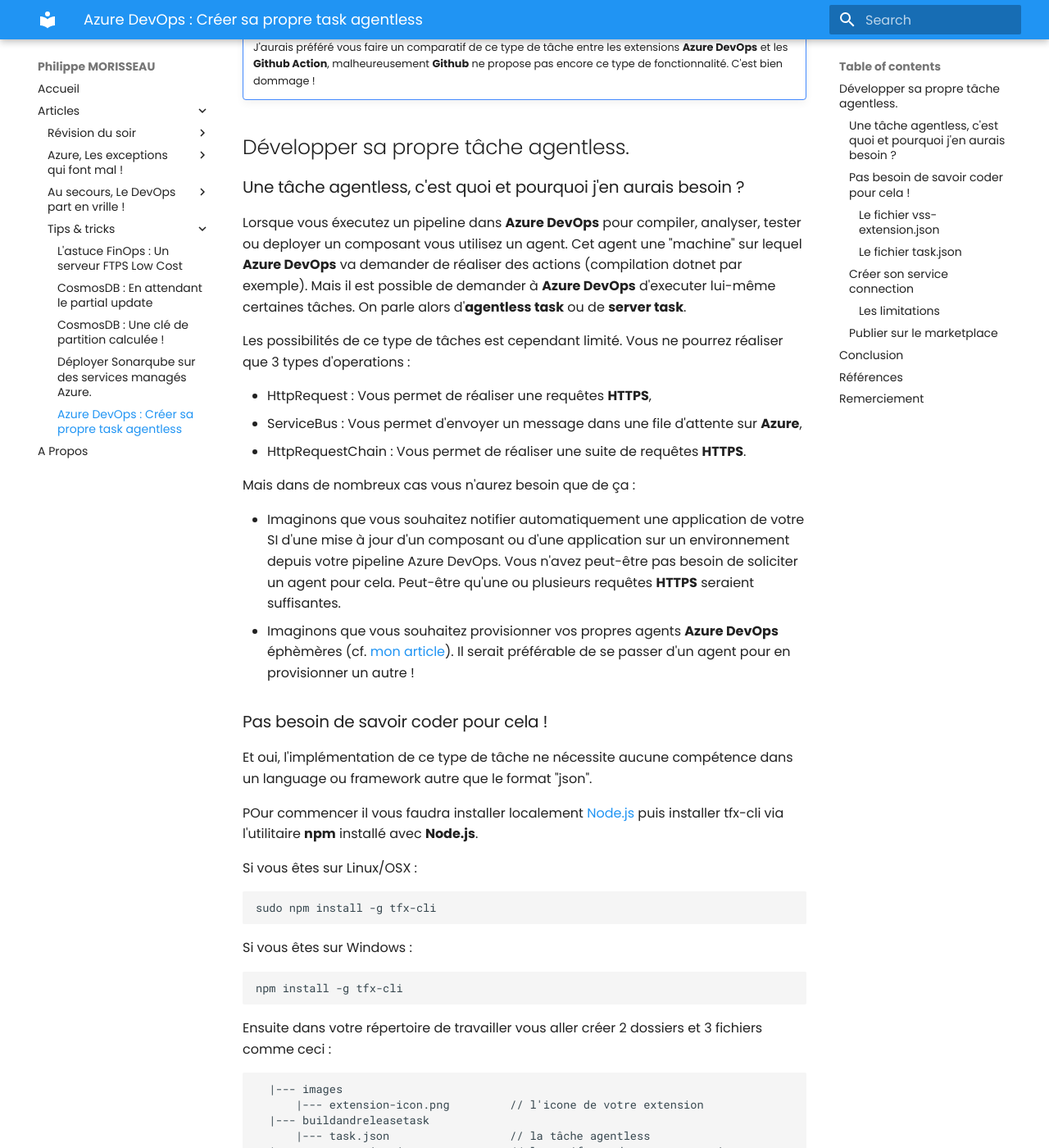
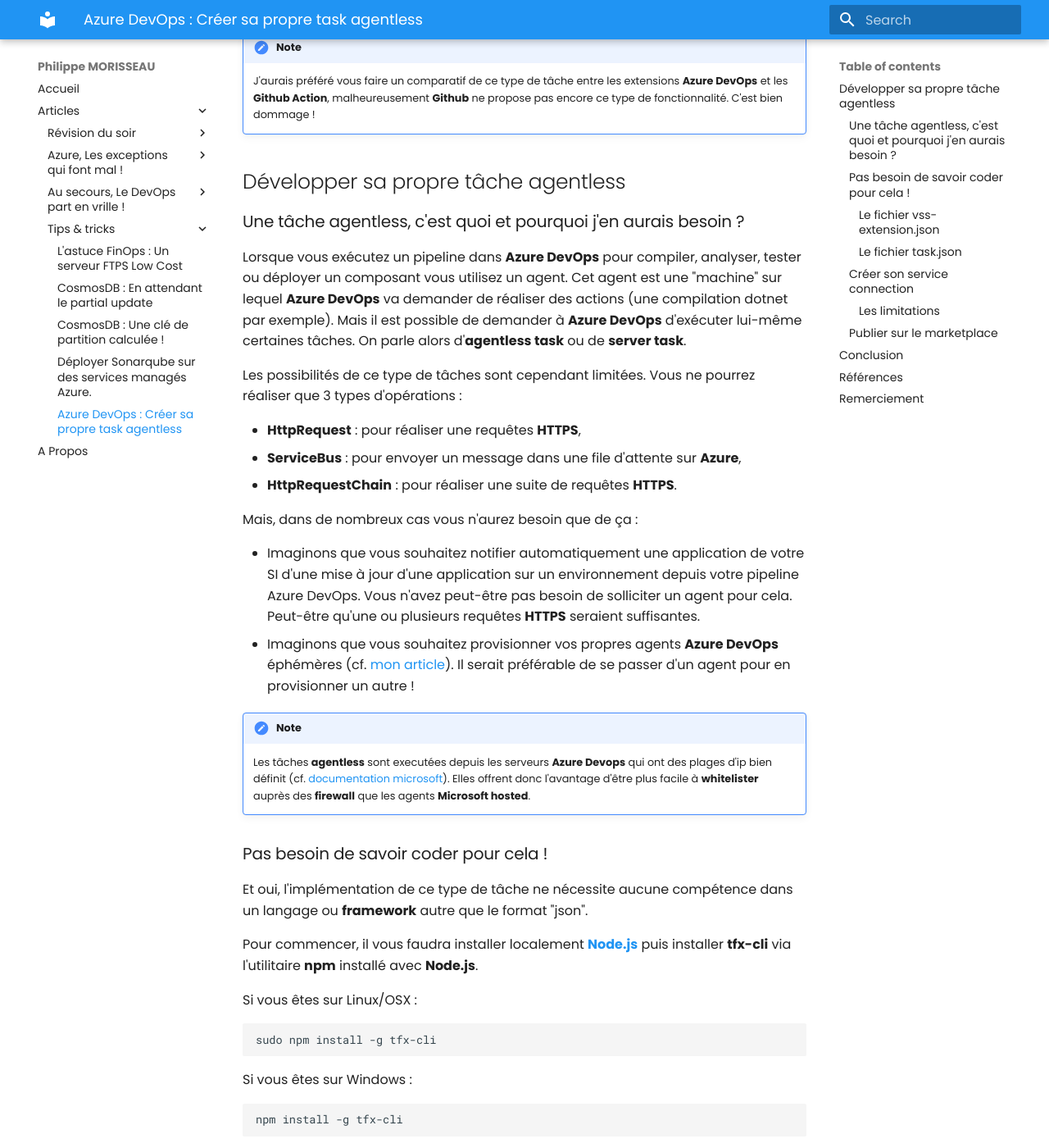
Before and after one commit to Ineaweb/Blog, an MkDocs documentation site: the page built from docs/articles/tips/05.azuredevops.extension.agentless.md, in a window 1280 px wide and 1400 px high, scrolled down 711 px. Shown: the whole window at 82% size. Built offline with MkDocs 1.6.1 and Material for MkDocs 9.7.7, drawn with Linux system fonts in a browser that asks for light colours; old or Windows-style settings are respelled for this version of MkDocs; some of the changed text lies outside the part shown.

Commit message:
fix: relecture PMO

````diff
--- a/docs/articles/tips/05.azuredevops.extension.agentless.md
+++ b/docs/articles/tips/05.azuredevops.extension.agentless.md
@@ -6,43 +6,46 @@
 date: 2021-12-14
 ---
 
-Cela fait maintenant des années que j'utilise quotidiennement **Azure DevOps**. J'ai pu connaitre sa version **OnPremise** nommée **Team Foundation Server**, puis sa première version **SaaS** nommée **Visual Studio Team Services**.
-Vous ne le savez peut-être pas, mais il est possible d'étendre les fonctionnalitées d'**Azure DevOps** au travers d'extensions.
-Ces extensions vont vous permettre de pouvoir étendre les capacité d'Azure devOps pour répondre à vos enjeux de productivité.
-Vous allez pouvoir étendre vos **boards** Azure, la gestion des **repositories** Azure, vos pipelines de **CI/CD**, ...
+Cela fait maintenant des années que j'utilise quotidiennement **Azure DevOps**. J'ai pu connaitre sa version **On-Premise** nommée **Team Foundation Server**, puis sa première version **SaaS** nommée **Visual Studio Team Services**.
 
-Le marketplace d'Azure DevOps propose déjà de nombreuses extensions, mais il est possible que vous ne trouviez pas votre bonheur. Dans ce cas, vous pouvez vous même développer vos propres extensions.
+Vous ne le savez peut-être pas, mais il est possible d'étendre les fonctionnalités d'**Azure DevOps** au travers d'extensions. Ces extensions vont vous permettre d' étendre les capacités d'**Azure DevOps** pour répondre à vos enjeux de productivité.
+Vous allez pouvoir "customiser" vos **boards** Azure, la gestion des **repositories** Azure, vos pipelines de **CI/CD**, ...
+
+Le **marketplace** d'**Azure DevOps** propose déjà de nombreuses extensions. Mais il est possible que vous ne trouviez pas votre bonheur. Dans ce cas, vous pouvez vous même développer vos propres extensions.
 
 !!! note
-    Les possibilités d'extensions sont énormes mais sont malheuresuement très peu documenté. L'article [Azure DevOps extensibility points](https://docs.microsoft.com/en-us/previous-versions/azure/devops/extend/reference/targets/overview) liste en partie les extensions possibles.
+    Les possibilités d'extensions sont énormes mais sont malheureusement très peu documentées. L'article [Azure DevOps extensibility points](https://docs.microsoft.com/en-us/previous-versions/azure/devops/extend/reference/targets/overview) liste en partie les extensions possibles.
 
 Je vous propose dans cet article d'étendre les capacités de vos pipelines de **CI/CD** avec une **agentless task** ou **server task**.
 
 !!! note
     J'aurais préféré vous faire un comparatif de ce type de tâche entre les extensions **Azure DevOps** et les **Github Action**, malheureusement **Github** ne propose pas encore ce type de fonctionnalité. C'est bien dommage !
 
-## Développer sa propre tâche agentless.
+## Développer sa propre tâche agentless
 
 ### Une tâche agentless, c'est quoi et pourquoi j'en aurais besoin ?
 
-Lorsque vous éxecutez un pipeline dans **Azure DevOps** pour compiler, analyser, tester ou deployer un composant vous utilisez un agent. Cet agent une "machine" sur lequel **Azure DevOps** va demander de réaliser des actions (compilation dotnet par exemple). Mais il est possible de demander à **Azure DevOps** d'executer lui-même certaines tâches. On parle alors d'**agentless task** ou de **server task**.
+Lorsque vous exécutez un pipeline dans **Azure DevOps** pour compiler, analyser, tester ou déployer un composant vous utilisez un agent. Cet agent est une "machine" sur lequel **Azure DevOps** va demander de réaliser des actions (une compilation dotnet par exemple). Mais il est possible de demander à **Azure DevOps** d'exécuter lui-même certaines tâches. On parle alors d'**agentless task** ou de **server task**.
 
-Les possibilités de ce type de tâches est cependant limité. Vous ne pourrez réaliser que 3 types d'operations :
+Les possibilités de ce type de tâches sont cependant limitées. Vous ne pourrez réaliser que 3 types d'opérations :
 
-- HttpRequest : Vous permet de réaliser une requêtes **HTTPS**,
-- ServiceBus : Vous permet d'envoyer un message dans une file d'attente sur **Azure**,
-- HttpRequestChain : Vous permet de réaliser une suite de requêtes **HTTPS**.
+- **HttpRequest** : pour réaliser une requêtes **HTTPS**,
+- **ServiceBus** : pour envoyer un message dans une file d'attente sur **Azure**,
+- **HttpRequestChain** : pour réaliser une suite de requêtes **HTTPS**.
 
-Mais dans de nombreux cas vous n'aurez besoin que de ça :
+Mais, dans de nombreux cas vous n'aurez besoin que de ça :
 
-- Imaginons que vous souhaitez notifier automatiquement une application de votre SI d'une mise à jour d'un composant ou d'une application sur un environnement depuis votre pipeline Azure DevOps. Vous n'avez peut-être pas besoin de soliciter un agent pour cela. Peut-être qu'une ou plusieurs requêtes **HTTPS** seraient suffisantes.
-- Imaginons que vous souhaitez provisionner vos propres agents **Azure DevOps** éphèmères (cf. [mon article](../classroom/02.azureClassroom.batch.md)). Il serait préférable de se passer d'un agent pour en provisionner un autre !
+- Imaginons que vous souhaitez notifier automatiquement une application de votre SI d'une mise à jour d'une application sur un environnement depuis votre pipeline Azure DevOps. Vous n'avez peut-être pas besoin de solliciter un agent pour cela. Peut-être qu'une ou plusieurs requêtes **HTTPS** seraient suffisantes.
+- Imaginons que vous souhaitez provisionner vos propres agents **Azure DevOps** éphémères (cf. [mon article](../classroom/02.azureClassroom.batch.md)). Il serait préférable de se passer d'un agent pour en provisionner un autre !
+
+!!! note
+    Les tâches **agentless** sont executées depuis les serveurs **Azure Devops** qui ont des plages d'ip bien définit (cf. [documentation microsoft](https://docs.microsoft.com/fr-fr/azure/devops/organizations/security/allow-list-ip-url?view=azure-devops&tabs=IP-V4#inbound-connections)). Elles offrent donc l'avantage d'être plus facile à **whitelister** auprès des **firewall** que les agents **Microsoft hosted**.
 
 ### Pas besoin de savoir coder pour cela !
 
-Et oui, l'implémentation de ce type de tâche ne nécessite aucune compétence dans un language ou framework autre que le format "json".
+Et oui, l'implémentation de ce type de tâche ne nécessite aucune compétence dans un langage ou **framework** autre que le format "json".
 
-POur commencer il vous faudra installer localement [Node.js](https://nodejs.org/en/) puis installer tfx-cli via l'utilitaire **npm** installé avec **Node.js**.
+Pour commencer, il vous faudra installer localement **[Node.js](https://nodejs.org/en/)** puis installer **tfx-cli** via l'utilitaire **npm** installé avec **Node.js**.
 
 Si vous êtes sur Linux/OSX :
 
@@ -56,29 +59,29 @@
 npm install -g tfx-cli
 ```
 
-Ensuite dans votre répertoire de travailler vous aller créer 2 dossiers et 3 fichiers comme ceci :
+Ensuite dans votre répertoire de travaille, vous allez créer 2 dossiers et 3 fichiers comme ceci :
 
 ```
   |--- images
-      |--- extension-icon.png         // l'icone de votre extension
+      |--- extension-icon.png         // l'icône de votre extension
   |--- buildandreleasetask
       |--- task.json                  // la tâche agentless
   |--- vss-extension.json             // le manifeste de votre extension
 ```
 
 !!! warning
-    L'icone de votre extension doit être au format **PNG** et respecté une dimension bien précise : 128x128 pixels. En dehors de cela, vous être complètement libre.
+    L'icône de votre extension doit être au format **PNG** et respecter une dimension bien précise : 128x128 pixels. En dehors de cela, vous être complètement libre.
 
 !!! note
-    Il n'est pas obligatoire de respecter les noms des dossiers et des fichiers, mais pour plus de compréhension, je conseille de respecter une nomenclature proche de celle-ci.
+    Il n'est pas obligatoire de respecter les noms des dossiers et des fichiers. Mais pour plus de compréhension, je conseille de respecter une nomenclature proche de celle-ci.
 
-Commençons par l'implémentation de notre manifeste.
+Commençons par l'implémentation du manifeste.
 
 #### Le fichier vss-extension.json
 
-Le fichier manifeste est un descriptif de votre extension. Votre extension pouvant contenir plusieurs éléments, ce fichier va permettre de les lister et de préciser quelques informations obligatoires pour être sur le **marketplace Azure Devops**.
+Le fichier manifeste est un descriptif de l'extension. L'extension pouvant contenir plusieurs éléments, ce fichier va permettre de les lister et de préciser quelques informations obligatoires pour être sur le **marketplace Azure Devops**.
 
-Ci-dessous un exemple de manifest :
+Ci-dessous un exemple de manifeste :
 
 ```json
 {
@@ -119,29 +122,29 @@
 
 Ce qu'il est important de retenir à propos des différents attributs :
 
-- **id**, doit être constant au fil des évolutions de votre extension. C'est lui qui permet d'identifier de façon unique votre extension,
-- **version**, doit toujours être incrémenté avant d'être publié sur le marketplace,
-- **public**, permet de rendre publique ou non votre extension. Une version publique de votre extension le restera même si ultérieurement vous la repassé en privée,
-- **files**, doit lister tous les dossier qui devront être intégré dans votre extension,
+- **id** : doit être constant au fil des évolutions de l'extension. C'est lui qui permet d'identifier de façon unique l'extension,
+- **version** : doit toujours être incrémenté avant d'être publié sur le **marketplace**,
+- **public** : permet de rendre publique ou non l'extension. Une version publique de l'extension le restera même si ultérieurement vous la repassez en privée,
+- **files** : doit lister tous les dossiers qui devront être intégré dans l'extension,
 - **contribution** :
 
-  - **id** est un identifiant unique et doit correspondre au nom de la tâche (attribut **name** dans le fichier **task.json**),
-  - **type**, doit être "ms.vss-distributed-task.task" dans le cas d'une **agentless task**,
-  - **targets**, doit contenir "ms.vss-distributed-task.tasks" dans le cas d'une **agentless task**,
+  - **id** : est un identifiant unique et doit correspondre au nom de la tâche (attribut **name** dans le fichier **task.json**),
+  - **type** : doit être "ms.vss-distributed-task.task" dans le cas d'une **agentless task**,
+  - **targets** : doit contenir "ms.vss-distributed-task.tasks" dans le cas d'une **agentless task**,
   - **properties** :
 
-    - **name** doit correspondre au dossier contenant le fichier **task.json**.
+    - **name** : doit correspondre au dossier contenant le fichier **task.json**.
 
 
 !!! note
-    Microsoft met à disposition une documentation détaillé [ici](https://docs.microsoft.com/fr-fr/azure/devops/extend/develop/manifest?view=azure-devops)
+    Microsoft met à disposition une documentation détaillée [ici](https://docs.microsoft.com/fr-fr/azure/devops/extend/develop/manifest?view=azure-devops)
 
-Passons maintenant à l'implémentation de notre tâche.
+Passons maintenant à l'implémentation de la tâche.
 
 #### Le fichier task.json
 
-Imaginons que nous souhaitons réaliser une tâche permettant d'envoyer des message dans une storage queue.
-Voici ce que pourrais donner notre fichier **task.json** :
+Imaginons que nous souhaitons réaliser une tâche permettant d'envoyer des messages dans une **storage queue**.
+Voici ce que pourrait donner le fichier **task.json** :
 
 ```json
 {
@@ -205,16 +208,16 @@
 
 Ce qu'il est important de retenir c'est que :
 
-- l'attribut **id** doit être unique et constant au fil des évolution de votre tâche,
-- l'attribut **mane** doit correspondre à un **id** du noeud **contributions** dans le fichier **vss-extension.json**,
+- l'attribut **id** doit être unique et constant au fil des évolutions de la tâche,
+- l'attribut **mane** doit correspondre à un **id** du nœud **contributions** dans le fichier **vss-extension.json**,
 - l'attribut **runsOn** doit contenir **Server** et/ou **ServerGate** pour être considéré comme une tâche **agentless**,
-- le noeud **inputs** doit contenir tous les paramètres de votre tâches,
-- le noeud **execution** doit contenir la commande **agentless** à executer.
+- le nœud **inputs** doit contenir tous les paramètres de la tâches,
+- le nœud **execution** doit contenir la commande **agentless** à executer.
 
 !!! note
     Le schéma complet est disponible [ici](https://raw.githubusercontent.com/Microsoft/azure-pipelines-task-lib/master/tasks.schema.json)
 
-Notre exemple ci-dessus une fois déployé dans **Azure DevOps** va nous mettre a disposition une nouvelle tâche qui va ressembler dans un pipeline classique à cela :
+Notre exemple ci-dessus, une fois déployé dans **Azure DevOps** va mettre à disposition une nouvelle tâche qui dans un pipeline classique ressemblera à cela :
 
 ![wiziwig](../../img/tipsandtricks.05.agentless.001.png)
 
@@ -229,13 +232,15 @@
     storageAccountSasToken: '?sv=2019-02-02&st=2021-12-12T10%3A51%3A39Z&se=2022-12-13T10%3A51%3A00Z&sp=raup&sig=JTDK%2BDc16YpMtGTKkoqtLw1QVDOL7mnzTxOGEKwvWtY%3D'
 ```
 
-Le souci, c'est que l'on est obligé de rensseigner dans notre pipeline des données sensibles comme l'url ou la clé d'accès à notre api. Ce qui peut-être une faille de sécurité.
+Cependant, on est obligé de renseigner dans notre pipeline des données sensibles comme l'url ou la clé d'accès à notre api. Cela peut être considéré comme une faille de sécurité.
 
 Pas de souci, on peut aussi créer ses propres **service connections**.
 
 ### Créer son service connection
 
-Tout d'abord, il va falloir modifier le fichier manifeste (vss-extension.json) pour déclarer le nouveau type de **service connection**. Dans le noeud **contributions** on va rajouter :
+Tout d'abord, il va falloir modifier le fichier manifeste (vss-extension.json) pour déclarer le nouveau type de **service connection**.
+
+Dans le nœud **contributions**, on va rajouter :
 
 ```json
         {
@@ -296,29 +301,29 @@
 
 Ce qu'il est important de retenir à propos des différents attributs :
 
-- **id** est un identifiant unique,
-- **type**, doit être "ms.vss-endpoint.service-endpoint-type",
-- **targets**, doit contenir "ms.vss-endpoint.endpoint-types",
+- **id** : est un identifiant unique,
+- **type** : doit être "ms.vss-endpoint.service-endpoint-type",
+- **targets** : doit contenir "ms.vss-endpoint.endpoint-types",
 - **properties** :
 
-  - **url** correspond à l'url de votre service,
-  - **inputDescriptors** doit contenir l'ensemble des paramètres complémentaire à votre url,
-  - **dataSource** et l'item **TestConnection** (exactement orthographié comme cela) permet de définir le test de connexion de votre **service connection**,
+  - **url** : correspond à l'url du service,
+  - **inputDescriptors** : doit contenir l'ensemble des paramètres complémentaire à l'url,
+  - **dataSource** et l'item **TestConnection** (exactement orthographié comme cela) : permettent de définir le test de connexion du **service connection**,
 
-    - **endpointUrl** correspond à l'url appelé lors du test de connexion,
-    - **resultSelector** correpond à la vérification à réaliser sur la réponse lors du test de connexion
+    - **endpointUrl** : correspond à l'url appelé lors du test de connexion,
+    - **resultSelector** : correpond à la vérification à réaliser sur la réponse lors du test de connexion,
 
-  - **authenticationSchemes** définit le mode d'authentification parmis :
+  - **authenticationSchemes** : définit le mode d'authentification parmi :
 
-    - **Authentification de base** (le type "ms.vss-endpoint.endpoint-auth-scheme-basic") avec un identifiant et un mot de passe encodé en base 64 dans l'entête HTTP,
-    - **Authentification basée sur un jeton** (le type "ms.vss-endpoint.endpoint-auth-scheme-token") avec un jeton dans l'entête HTTP,
-    - **Authentification par certificat** (le type "ms.vss-endpoint.endpoint-auth-scheme-cert") avec certificat,
-    - **Sans athentification** (le type "ms.vss-endpoint.endpoint-auth-scheme-none") pour les autres cas.
+    - **Authentification de base** : (le type "ms.vss-endpoint.endpoint-auth-scheme-basic") avec un identifiant et un mot de passe encodé en base 64 dans l'entête **HTTP**,
+    - **Authentification basée sur un jeton** : (le type "ms.vss-endpoint.endpoint-auth-scheme-token") avec un jeton dans l'entête **HTTP**,
+    - **Authentification par certificat** : (le type "ms.vss-endpoint.endpoint-auth-scheme-cert") avec certificat,
+    - **Sans athentification** : (le type "ms.vss-endpoint.endpoint-auth-scheme-none") pour les autres cas.
 
 !!! note
-    Les différents type d'authentification sont décrit [ici](https://docs.microsoft.com/fr-fr/azure/devops/extend/develop/auth-schemes?view=azure-devops)
+    Les différents types d'authentification sont décrit [ici](https://docs.microsoft.com/fr-fr/azure/devops/extend/develop/auth-schemes?view=azure-devops)
 
-Ensuite, il va falloir modifier notre fichier **task.json** pour utiliser notre **service connection** en remplaçant le contenu du noeud **inputs** par :
+Ensuite, il va falloir modifier le fichier **task.json** pour utiliser notre **service connection** en remplaçant le contenu du nœud **inputs** par :
 
 ```json
         {
@@ -337,7 +342,7 @@
 
 Il faudra veiller à ce que l'attribut **type** correspond à "connectedService:[id du **service connection** dans le fichier manifeste]".
 
-Et modifier le contenu du noeud **executions** par :
+Et modifier le contenu du nœud **executions** par :
 
 ```json
         "HttpRequest": {
@@ -353,22 +358,22 @@
 
 Il faudra veiller à ce que :
 
-- l'attribut **EndpointId** correspond à "$([l'attribut **name** dans le noeud **inputs**])",
-- les paramètres du **service connection** soit préfixé par "endpoint.".
+- l'attribut **EndpointId** correspond à "$([l'attribut **name** dans le nœud **inputs**])",
+- les paramètres du **service connection** soient préfixés par "endpoint.".
 
 !!! note
     Il y a 2 syntaxes possible pour faire référence à un paramètre :
 
-    - {{le_nom_de_l_attribut}} : sera intéprété comme un texte devant être converti en url (httpencode).
+    - {{le_nom_de_l_attribut}} : sera intéprété comme un texte devant être converti en url (**httpencode**).
     - $(le_nom_de_l_attribut) : ne sera pas intéprété et donc sera utilisé tel quel.
 
     Dans notre exemple, le **sasToken** contenant un ensemble de paramètres au format **Http query**, il ne doit donc pas être converti.
 
-Notre exemple n°2, une fois déployé dans **Azure DevOps** va nous mettre a disposition un nouveau **service connection** qui va ressembler à cela :
+Notre exemple n°2, une fois déployé dans **Azure DevOps** va mettre à disposition un nouveau **service connection** qui ressemblera à cela :
 
 ![wiziwig](../../img/tipsandtricks.05.agentless.002.png)
 
-Il va aussi modifier la tâche qui va maintenant ressembler à cela :
+Il modifiera aussi la tâche qui ressemblera à cela :
 
 ![wiziwig2](../../img/tipsandtricks.05.agentless.003.png)
 
@@ -381,13 +386,15 @@
     serviceConnection: myqueue
 ```
 
+Maintenant, le pipeline ne contient plus de données "sensibles".
+
 #### Les limitations
 
-Les limitations sur l'implémentation des services connections sont nombreuses et parfois un peu frustrantes :
+Les limitations d'implémentation des **service connections** sont nombreuses et parfois un peu frustrantes :
 
-- les paramètres décrit dans le noeud **inputDescriptors** ne peuvent pas être utilisés si l'attribut **isConfidential** est définit à "true",
-- les modes d'authentification permis sont trop peu nombreux. Il aurait été bienvenue de permettre les athentifications modernes comme **oauth2.0** et les authentifications simples comme l'**apikey** ou le **sasToken** dans la **query http**,
-- l'**inputMode**, **password** ne sert à rien dans le noeud **inputDescriptors**.
+- les paramètres décrit dans le nœud **inputDescriptors** ne peuvent pas être utilisés si l'attribut **isConfidential** est définit à "true",
+- les modes d'authentification permis sont trop peu nombreux. Il aurait été bienvenue de permettre les authentifications modernes comme l'**oauth 2.0** et les authentifications simples comme l'**apikey** ou le **sasToken** dans la **query http**,
+- l'**inputMode password** ne sert à rien dans le nœud **inputDescriptors**.
 
 !!! note
     Dans notre exemple le **sasToken** de notre storage queue restera toujours en clair.
@@ -396,40 +403,40 @@
 
 ### Publier sur le marketplace
 
-Pour pouvoir utiliser nos extensions sur **Azure DevOps** il faut préalablement publier celle-ci sur le **marketplace** d'**Azure DevOps**.
+Pour pouvoir utiliser nos extensions sur **Azure DevOps**, il faut préalablement publier celle-ci sur le **marketplace** d'**Azure DevOps**.
 
 !!! note
-    Vous ne pourrez publier sur le marketplace qu'avec un compte déjà enregistré dans une organisation **Azure DevOps**.
+    Il vous faut obligatoirement un compte déjà enregistré dans une organisation **Azure DevOps** pour publier sur le **marketplace**.
 
 1. Connectez-vous à votre organisation **Azure DevOps** : https://dev.azure.com/[votre organisation]
-2. Une fois connectez, générez un **personal acces token** en cliquant sur **User settings** puis sur **Personal access tokens**.
+2. Une fois connecté, générez un **personal acces token** en cliquant sur **User settings** puis sur **Personal access tokens**.
 
     ![linktopat](../../img/tipsandtricks.05.agentless.004.png)
 
-3. Créer un nouveau **Personal access token** en précisant bien **All accessible organisations** et en cochant **Manage** sous **Marketplace**.
+3. Créez un nouveau **Personal access token** en précisant bien **All accessible organisations** et en cochant **Manage** sous **Marketplace**.
 
     ![newpat](../../img/tipsandtricks.05.agentless.005.png)
 
-4. Cliquer sur **Create** et bien noter la clé retournée.
-5. Executer la commande ci-dessous pour packager l'extension :
+4. Cliquez sur **Create** et notez bien la clé retournée, c'est votre **Personal access token**.
+5. Exécutez la commande ci-dessous pour packager l'extension :
    ```bash
     tfx extension create --manifest-globs vss-extension.json
    ```
-6. Executer la commande ci-dessous pour publier l'extension sur le marketplace :
+6. Exécutez la commande ci-dessous pour publier l'extension sur le marketplace :
    ```bash
-    tfx extension publish --manifest-globs vss-extension.json --share-with [liste des organisations avec qui vous voulez partager votre extension (séparé par une virgule) si celle-ci n\'est pas publique]
+    tfx extension publish --manifest-globs vss-extension.json --share-with [liste des organisations avec qui vous voulez partager votre extension (séparé par une virgule)]
    ```
 7. durant le processus de publication, il vous demandera alors de saisir votre **personal access token**.
 
-Votre extension est maintenant publié. Vous pouvez consulter celle-ci directement sur le [marketplace](https://marketplace.visualstudio.com/azuredevops). Une fois connecté, cliquez sur **Publish extensions**.
+Votre extension est maintenant publiée. Vous pouvez consulter celle-ci directement sur le [marketplace](https://marketplace.visualstudio.com/azuredevops). Une fois connecté, cliquez sur **Publish extensions**.
 
 ## Conclusion
 
 Bien que les capacités d'**Azure DevOps** peuvent être étendu sur de nombreux aspects, il s'avère que la documentation Microsoft pour aider les développeurs est souvent éparpillée et/ou incomplète.
 
-Dans cet article, j'ai essayé de vous montrer un exemple simple d'extension. Pour cela (et bien que je connaisse bien le système d'extension) j'ai dû mis reprendre de nombreuses fois pour avoir une extension opérationnelle. Les nombreuses limitations sont souvent des facteurs de frustration.
+Dans cet article, j'ai essayé de vous montrer un exemple simple d'extension. Pour cela, bien que je connaisse le système d'extension, j'ai dû mis reprendre de nombreuses fois pour avoir une extension opérationnelle. Les nombreuses limitations sont souvent des facteurs de frustration.
 
-Cependant, les **github action** ne permettant pas aujourd'hui ce type de tâche, nous n'avons pas vraiement le choix avec les outils Microsoft... Il reste encore beaucoup de choses à améliorer de ce point de vue !
+Cependant, les **github action** ne permettant pas aujourd'hui ce type de tâche, nous n'avons pas vraiment le choix avec les outils Microsoft... Il reste encore beaucoup de choses à améliorer de ce point de vue !
 
 ## Références
 
````
